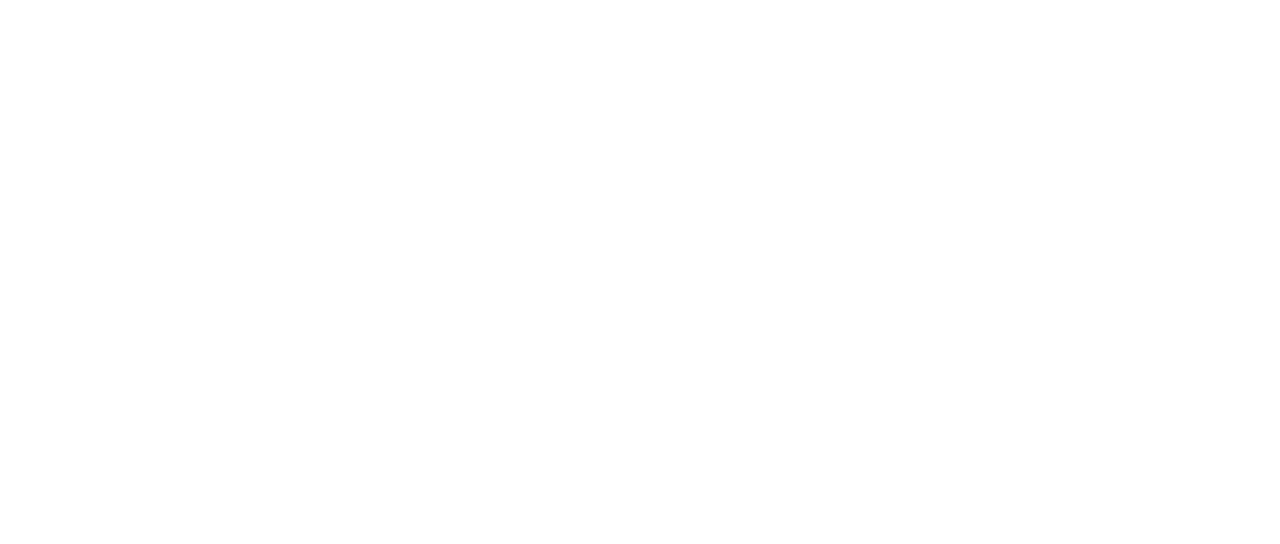
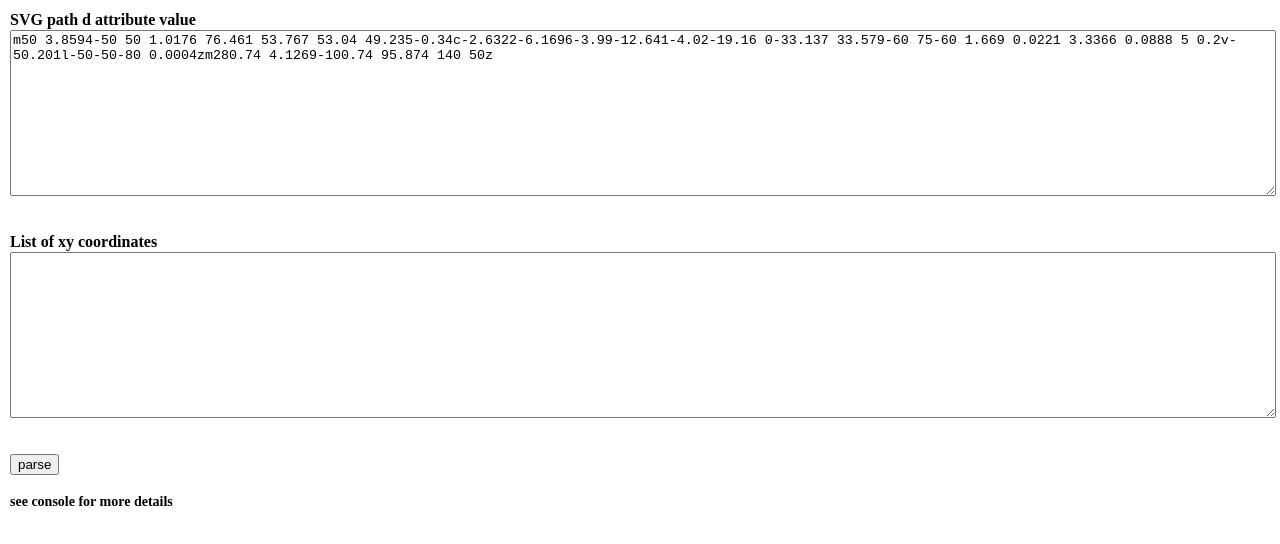
Before and after one commit to dobrapyra/SvgPathParser, a website: page index.html in a window 1280 px wide. Drawn offline with Linux system fonts and the light colour scheme.

Commit message:
demo update

```diff
--- a/index.html
+++ b/index.html
@@ -5,16 +5,68 @@
     <title>SVG path parser</title>
     <meta charset="utf-8">
     <meta name="viewport" content="width=device-width, user-scalable=no, minimum-scale=1.0, maximum-scale=1.0">
+
+    <!-- <script type="text/javascript" src="./src/parser/core.js"></script> -->
+    <script type="text/javascript" src="./dist/svg-path-parser.min.js"></script>
+    <style>
+      body {
+        margin: 10px;
+      }
+      h4 {
+        margin: 0;
+        font-size: 16px;
+        line-height: 20px;
+      }
+      h5 {
+        margin: 0;
+        font-size: 14px;
+        line-height: 18px;
+      }
+      textarea {
+        display: block;
+        width: 100%;
+        min-height: 160px;
+        resize: vertical;
+      }
+    </style>
   </head>
   <body>
-    <!-- <script type="text/javascript" src="./dist/svg-path-parser.min.js"></script> -->
-    <script type="text/javascript" src="./src/parser/core.js"></script>
+    <h4>SVG path d attribute value</h4>
+    <textarea id="in">
+m50 3.8594-50 50 1.0176 76.461 53.767 53.04 49.235-0.34c-2.6322-6.1696-3.99-12.641-4.02-19.16 0-33.137 33.579-60 75-60 1.669 0.0221 3.3366 0.0888 5 0.2v-50.201l-50-50-80 0.0004zm280.74 4.1269-100.74 95.874 140 50z
+    </textarea>
+    <br />
+    <br />
+    <h4>List of xy coordinates</h4>
+    <textarea id="out" readonly>
+    </textarea>
+    <br />
+    <br />
+    <button id="parse">parse</button>
+    <br />
+    <br />
+    <h5>see console for more details</h5>
+
     <script>
-      // var pathD = 'm129.07 0.5014-75.526 0.5137-53.043 53.772 0.516 75.533 53.77 53.04 75.533-0.52 53.04-53.77-0.52-75.526-53.77-53.043zm201.68 7.4824-89.07 148.47 173.11 2.91-84.04-151.38z';
-      var pathD = 'm50 3.8594-50 50 1.0176 76.461 53.767 53.04 49.235-0.34c-2.6322-6.1696-3.99-12.641-4.02-19.16 0-33.137 33.579-60 75-60 1.669 0.0221 3.3366 0.0888 5 0.2v-50.201l-50-50-80 0.0004zm280.74 4.1269-100.74 95.874 140 50z';
-      console.log((new SvgPathParser({
-        precision: 100000
-      })).parse(pathD).result());
+      (function(){
+        var inArea = document.getElementById('in');
+        var outArea = document.getElementById('out');
+        var button = document.getElementById('parse');
+
+        function runParser() {
+          var pathD = inArea.value;
+          var result = (new SvgPathParser({
+            precision: 100000,
+            outputMode: 'array'
+          })).parse(pathD).result();
+
+          outArea.value = JSON.stringify(result.allPoints);
+
+          console.log(result);
+        }
+
+        button.addEventListener('click', runParser);
+      })();
     </script>
   </body>
 </html>
```
